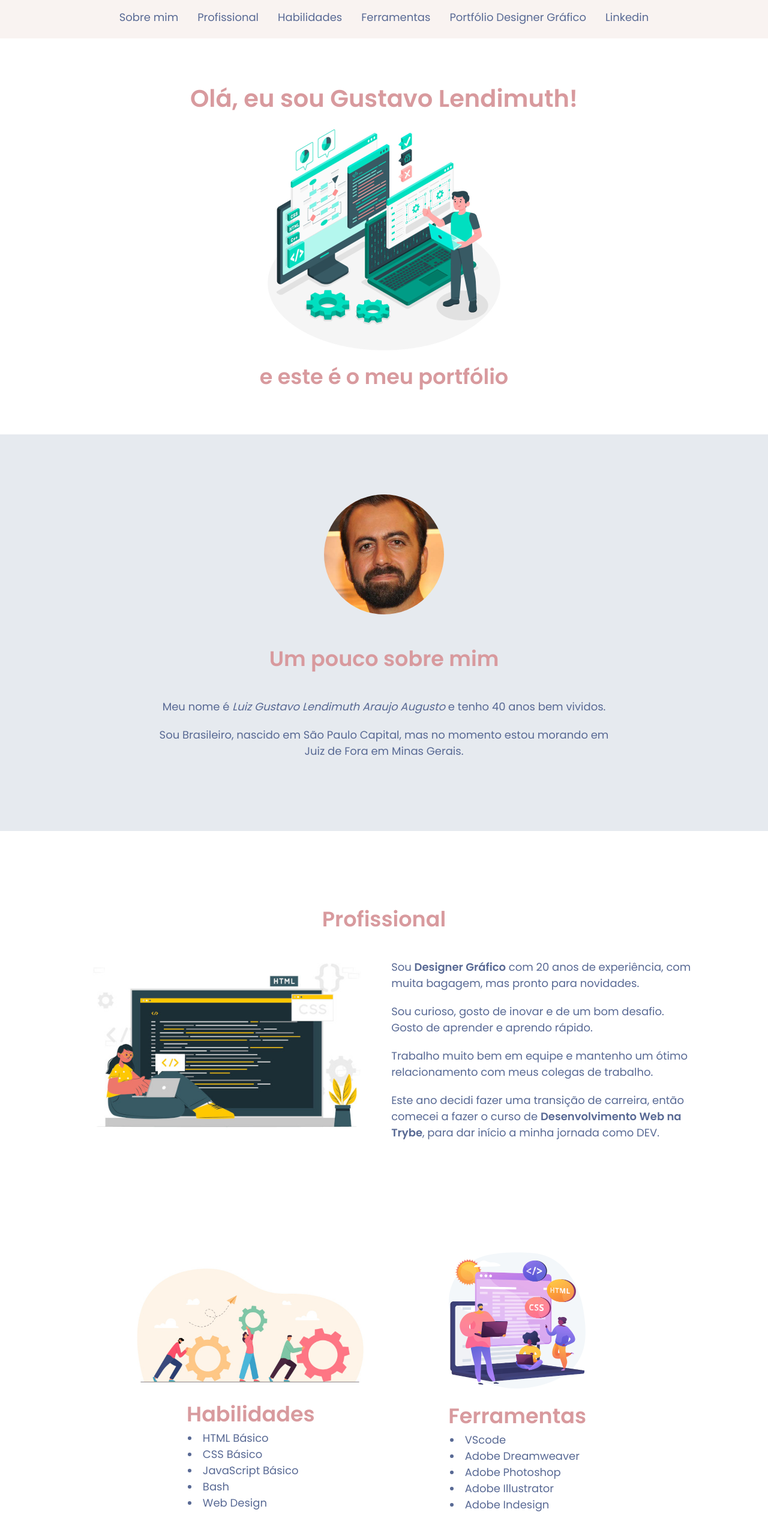
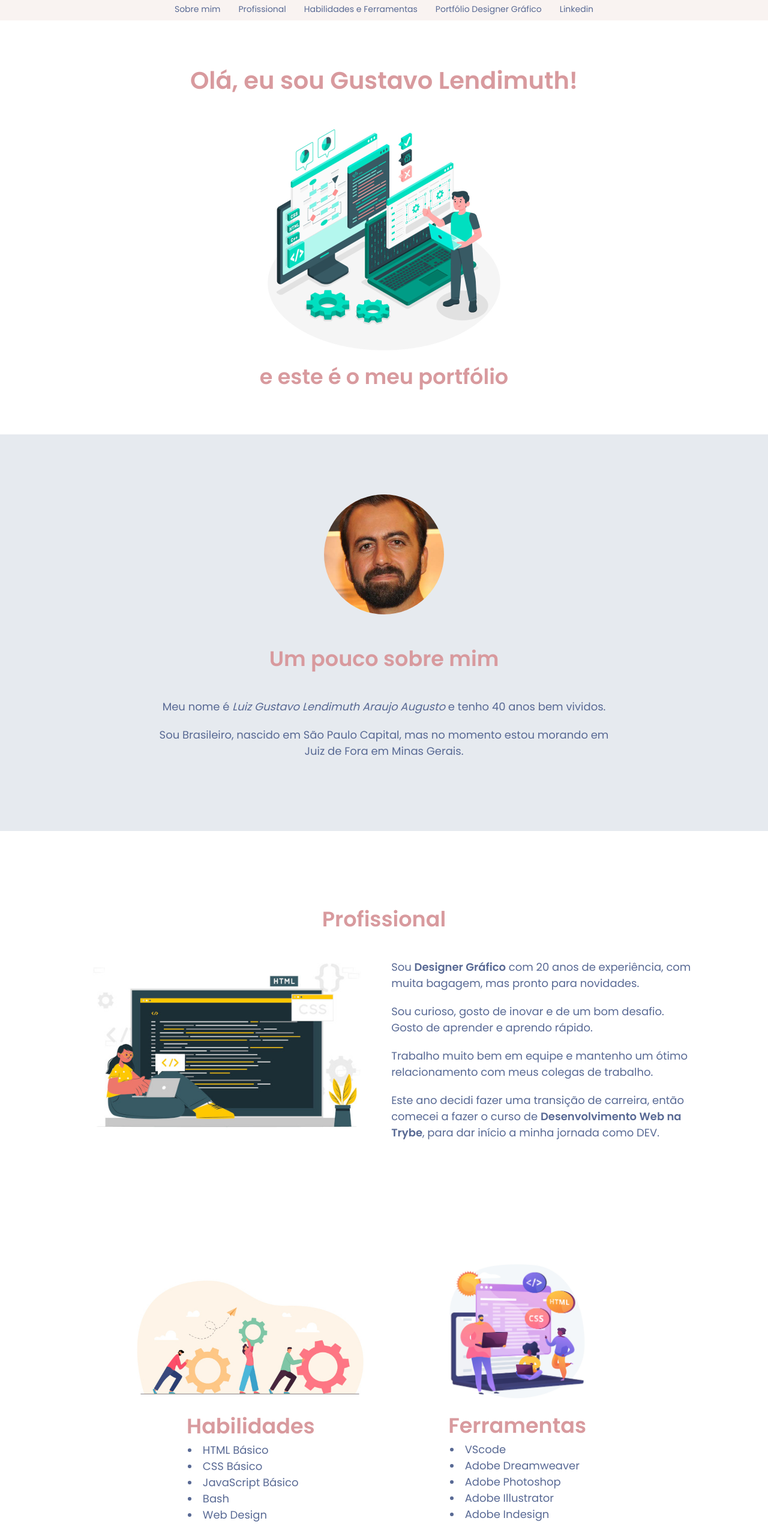
Before and after one commit to gustavolendimuth/gustavolendimuth.github.io, a plain HTML site: page index.html in a window 1280 px wide. Shown: the top 2560 px of the page at 60% size. Drawn offline with Linux system fonts and the light colour scheme.

Commit message:
ajuste no tamanho dos blocos / adição de bottom

```diff
--- a/index.html
+++ b/index.html
@@ -1,13 +1,15 @@
 <!--
     ## Commit ##
 
-    css externo, aplicação de divs, melhorias no layout, aplicação de paleta de cores
+    ajuste no tamanho dos blocos / adição de bottom
 
     ## Referencias ##
 
     Menu, lista sem decoração e na horizontal- https://www.w3schools.com/html/tryit.asp?filename=tryhtml_lists_menu
 
     Bullet acompanha o texto - https://www.w3schools.com/cssref/pr_list-style-position.asp
+
+    Divs lado a lado - https://dev.to/dawnind/3-ways-to-display-two-divs-side-by-side-3d8b
 -->
 <!DOCTYPE html>
 <html lang="pt-br">
@@ -24,8 +26,7 @@
             <ul class="menu">
                 <li><a class="item-menu" href="#sobre"> Sobre mim</a></li>
                 <li><a class="item-menu" href="#profissional">Profissional</a></li>
-                <li><a class="item-menu" href="#habilidades">Habilidades</a></li>
-                <li><a class="item-menu" href="#ferramentas">Ferramentas</a></li>
+                <li><a class="item-menu" href="#habilidades-e-ferramentas">Habilidades e Ferramentas</a></li>
                 <li><a class="item-menu" href="https://gustavolendimuth.myportfolio.com">Portfólio Designer Gráfico</a></li>
                 <li><a class="item-menu" href="https://www.linkedin.com/in/gustavolendimuth">Linkedin</a></li>
             </ul>
@@ -43,6 +44,9 @@
                 <p>Sou Brasileiro, nascido em São Paulo Capital, mas no momento estou morando em Juiz de Fora em Minas Gerais.</p>
             </div>
         </div>
+
+        <!-- blocos  -->
+
         <div id="profissional" class="profissional-box">
             <div class="title">
                 <h3>Profissional</h3>
@@ -57,6 +61,7 @@
                 <p>Este ano decidi fazer uma transição de carreira, então comecei a fazer o curso de <strong>Desenvolvimento Web na Trybe</strong>, para dar início a minha jornada como DEV.</p>
             </div>
         </div>
+        <div id="habilidades-e-ferramentas">
             <div class="habilidades-box">
                 <img id="habilidades-imagem" src="imagens/imagem-habilidades.jpg" alt="Pessoas com engrenagens">
                 <h3>Habilidades</h3>
@@ -83,6 +88,7 @@
                     </ul>
                 </div>
             </div>
+        </div>
         <div class="bottom-box">
             <img src="imagens/imagem-bottom.png" width="400px" alt="Maleta gigante e, pessoa segurando uma pasta">
             <p><a href="https://gustavolendimuth.myportfolio.com"><em>portfólio de designer gráfico</em></a></p>
--- a/style.css
+++ b/style.css
@@ -10,6 +10,7 @@ body {
 h1 {
     color: #D89A9E;
     font-size: 40px;
+    padding-bottom: 30px;
 }
 h2{
     color: #D89A9E;
@@ -45,7 +46,6 @@ a:hover {
 }
 .menu-box{
     background-color: #F9F3F1;
-    padding: 15px;
 
 }
 .menu {
@@ -57,11 +57,12 @@ a:hover {
     float: left;
 }
 .item-menu{
-    padding: 16px;
+    padding: 15px 15px;
     text-decoration: none;
+    font-size: 14px;
 }
 .header-box {
-    margin: 70px 0;
+    margin:     70px 0 70px;
 }
 .sobre-box-bg {
     background-color: #E6EAEF;
@@ -76,7 +77,7 @@ a:hover {
     margin-bottom: 20px;
 }
 .profissional-box {
-    padding: 100px 0;
+    padding: 100px 0 70px;
 }
 .profissional-box-imagem {
     vertical-align: middle;
@@ -92,6 +93,9 @@ a:hover {
 }
 #profissional-imagem{
     max-width: 500px;
+}
+#habilidades-e-ferramentas{
+    padding: 50px 0 100px;
 }
 .habilidades-box{
     width: 400px;
@@ -125,14 +129,12 @@ a:hover {
 }
 #ferramentas-imagem {
     padding: 10px 0;
-    width: 300px;
+    width: 296px;
 }
 .bottom-box {
     padding: 100px 0 30px;
     background-color: #EED3D5;
 }
-
-/*
-div {
+/* div {
     border: 1px solid red;
 } */
```
Lines whose indentation alone changed are shown as unchanged.
